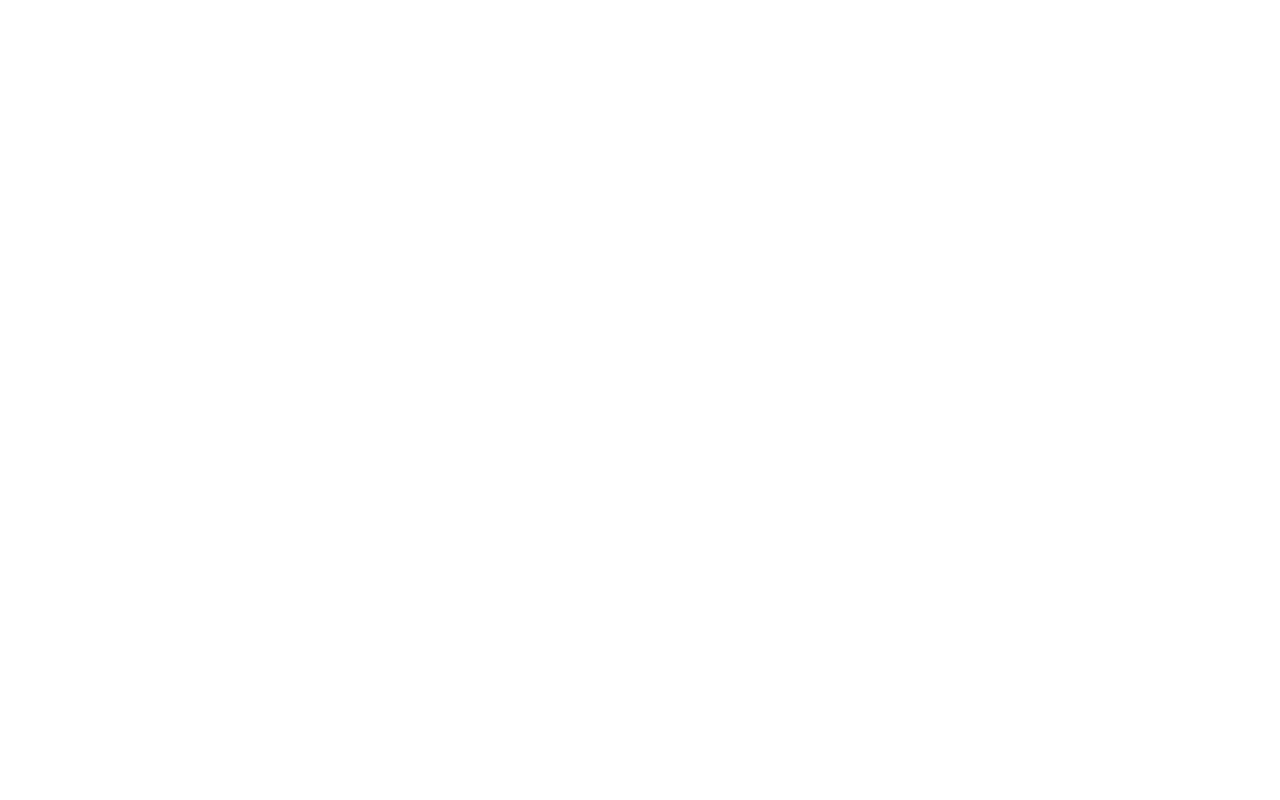
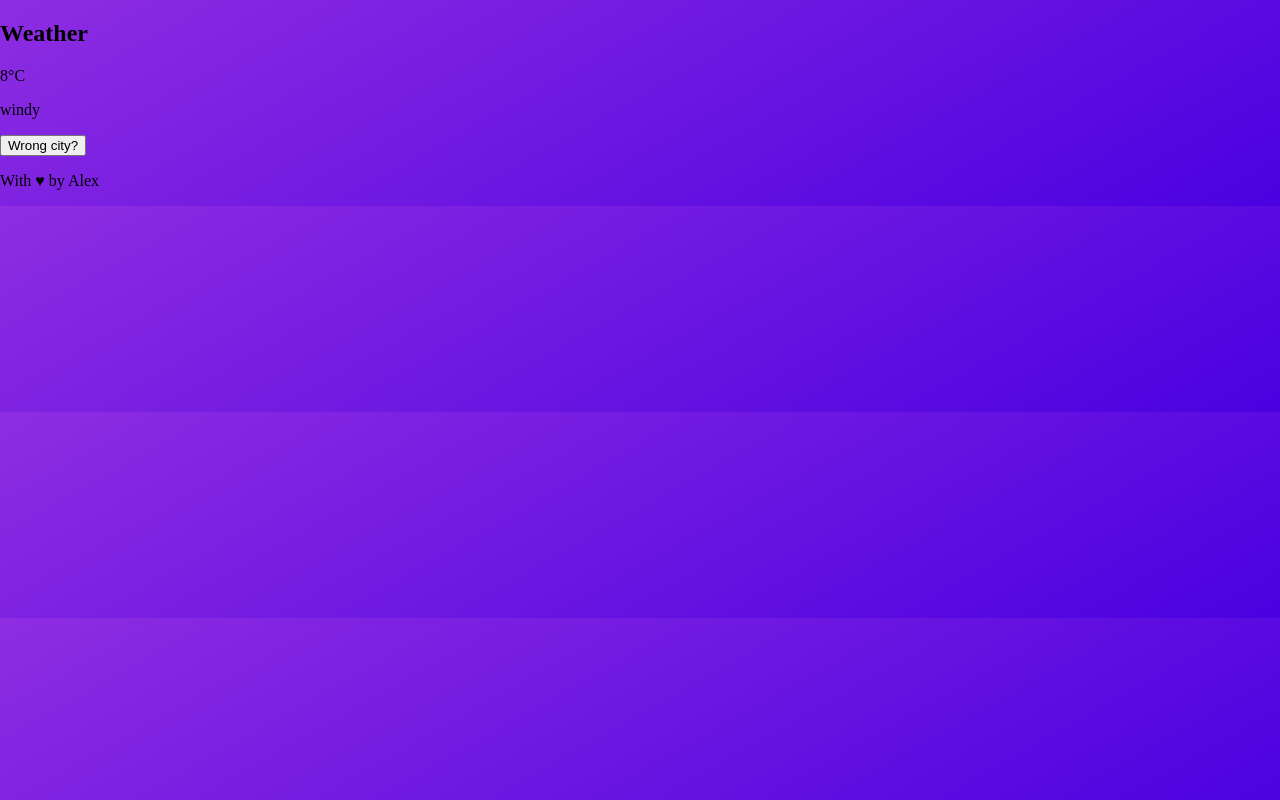
Before and after one commit to AnatolyKostarev/WeatherForecast-JS, a plain HTML site: page index.html in a window 1280 px wide. Drawn offline with Linux system fonts and the light colour scheme.

Commit message:
Add forecas view

```diff
--- a/index.html
+++ b/index.html
@@ -5,7 +5,23 @@
     <meta http-equiv="X-UA-Compatible" content="IE=edge" />
     <meta name="viewport" content="width=device-width, initial-scale=1.0" />
     <title>Weather Forecast</title>
+    <link rel="preconnect" href="https://fonts.googleapis.com" />
+    <link rel="preconnect" href="https://fonts.gstatic.com" crossorigin />
+    <link
+      href="https://fonts.googleapis.com/css2?family=Inter:wght@100;200;400;500;600;700;900&family=Mulish:ital,wght@0,200;0,300;0,400;0,500;0,600;0,700;0,800;0,900;1,200;1,300;1,400;1,500;1,600;1,700;1,900&display=swap"
+      rel="stylesheet"
+    />
     <link rel="stylesheet" href="/css/style.css" />
   </head>
-  <body></body>
+  <body>
+    <section class="forecast">
+      <div class="container">
+        <h1 class="forecast__header">Weather</h1>
+        <p class="forecast_temperature">8&deg;C</p>
+        <p class="forecast__condition">windy</p>
+        <button class="forecast__button" type="submit">Wrong city?</button>
+        <p class="forecast__footer">With &hearts; by Alex</p>
+      </div>
+    </section>
+  </body>
 </html>
```
